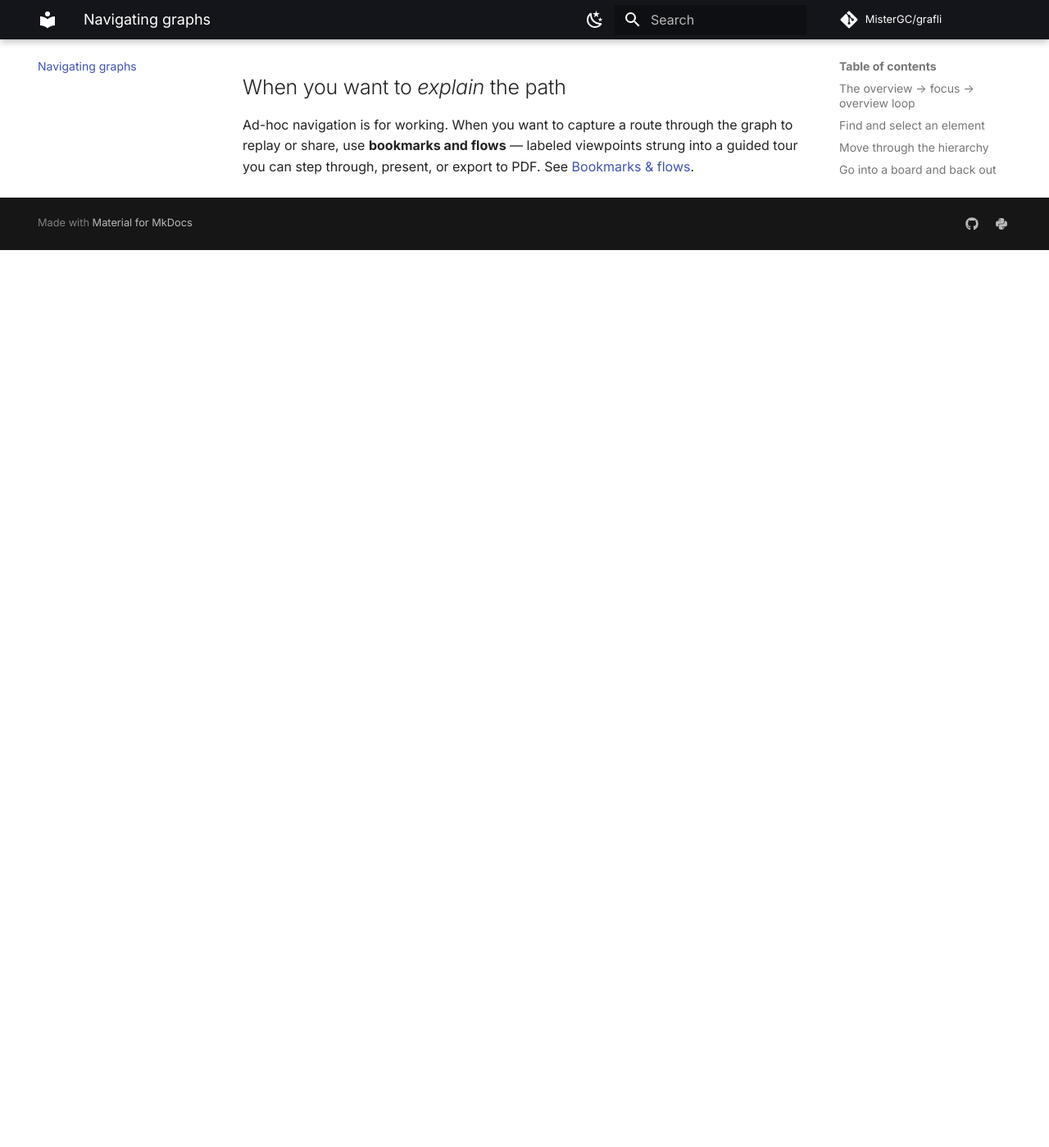
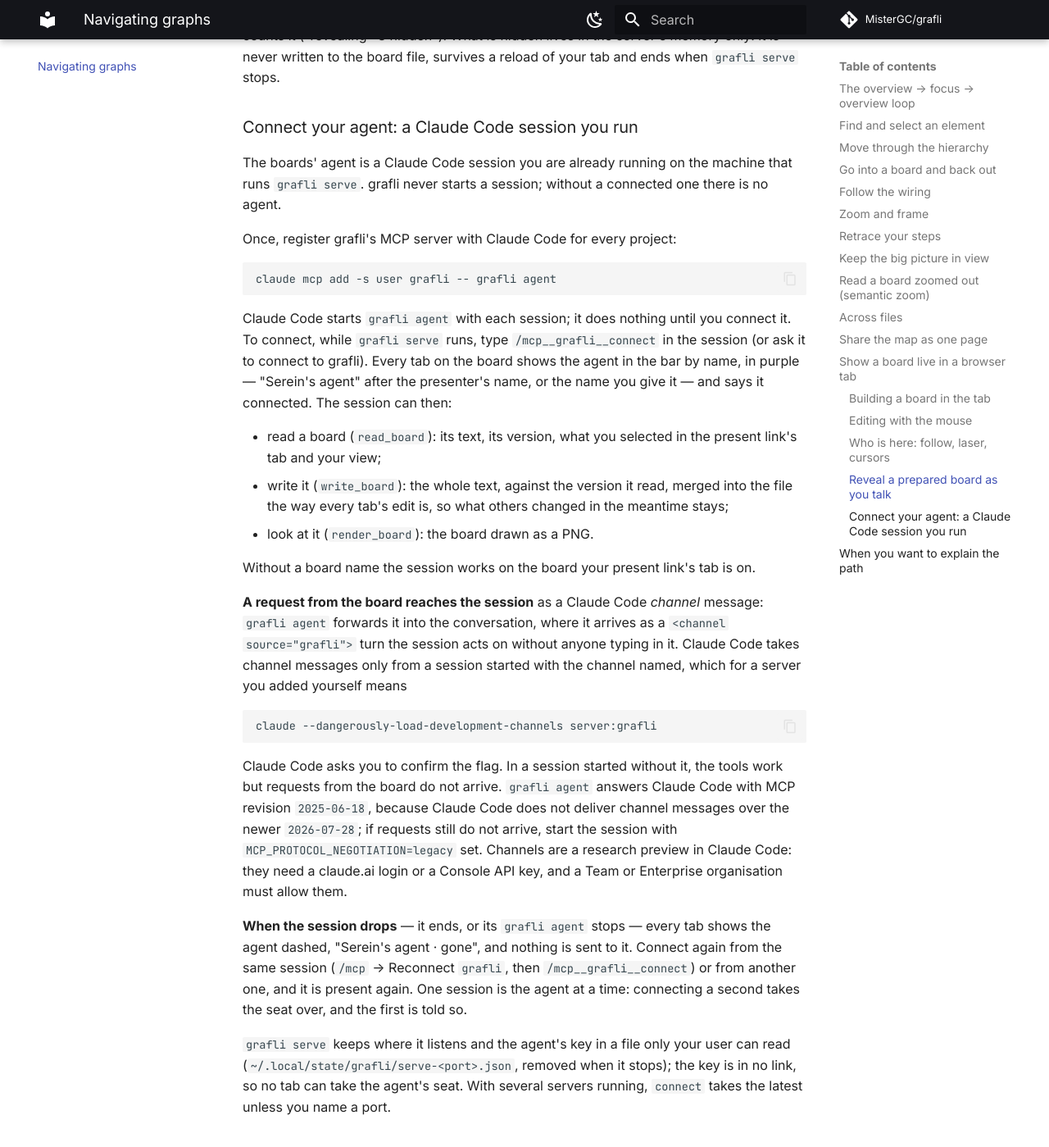
Before and after one commit to MisterGC/grafli, an MkDocs documentation site: the page built from docs/navigating.md, in a window 1280 px wide and 1400 px high, scrolled down 10357 px. Shown: the whole window at 82% size. Built offline with MkDocs 1.6.1 and Material for MkDocs 9.7.7, drawn with Linux system fonts in a browser that asks for light colours; comment, search, counter and statistics services are not loaded; before the commit the page ends 10662 px from its top, so only the background shows below that; some of the changed text lies outside the part shown.

Commit message:
Document connecting a Claude Code session as the boards' agent

````diff
--- a/docs/navigating.md
+++ b/docs/navigating.md
@@ -270,6 +270,8 @@ same key.
   that board's links.
 - `--reveal` starts every board with only its title showing; see
   [Reveal a prepared board](#reveal-a-prepared-board-as-you-talk).
+- A Claude Code session you already run can be the boards' agent; see
+  [Connect your agent](#connect-your-agent-a-claude-code-session-you-run).
 
 An edit link's tab can change the board: each edit is a small operation
 (move, rename, add a box, connect, delete, a `Q:` question, grafli lines)
@@ -385,6 +387,67 @@ still hidden as faint dashed outlines, and the bar counts it
 it is never written to the board file, survives a reload of your tab and
 ends when `grafli serve` stops.
 
+### Connect your agent: a Claude Code session you run
+
+The boards' agent is a Claude Code session you are already running on the
+machine that runs `grafli serve`. grafli never starts a session; without a
+connected one there is no agent.
+
+Once, register grafli's MCP server with Claude Code for every project:
+
+```bash
+claude mcp add -s user grafli -- grafli agent
+```
+
+Claude Code starts `grafli agent` with each session; it does nothing until
+you connect it. To connect, while `grafli serve` runs, type
+`/mcp__grafli__connect` in the session (or ask it to connect to grafli).
+Every tab on the board shows the agent in the bar by name, in purple —
+"Serein's agent" after the presenter's name, or the name you give it — and
+says it connected. The session can then:
+
+- read a board (`read_board`): its text, its version, what you selected in
+  the present link's tab and your view;
+- write it (`write_board`): the whole text, against the version it read,
+  merged into the file the way every tab's edit is, so what others changed
+  in the meantime stays;
+- look at it (`render_board`): the board drawn as a PNG.
+
+Without a board name the session works on the board your present link's
+tab is on.
+
+**A request from the board reaches the session** as a Claude Code
+*channel* message: `grafli agent` forwards it into the conversation, where
+it arrives as a `<channel source="grafli">` turn the session acts on
+without anyone typing in it. Claude Code takes channel messages only from a
+session started with the channel named, which for a server you added
+yourself means
+
+```bash
+claude --dangerously-load-development-channels server:grafli
+```
+
+Claude Code asks you to confirm the flag. In a session started without it,
+the tools work but requests from the board do not arrive. `grafli agent`
+answers Claude Code with MCP revision `2025-06-18`, because Claude Code
+does not deliver channel messages over the newer `2026-07-28`; if requests
+still do not arrive, start the session with
+`MCP_PROTOCOL_NEGOTIATION=legacy` set. Channels are a
+research preview in Claude Code: they need a claude.ai login or a Console
+API key, and a Team or Enterprise organisation must allow them.
+
+**When the session drops** — it ends, or its `grafli agent` stops — every
+tab shows the agent dashed, "Serein's agent · gone", and nothing is sent to
+it. Connect again from the same session (`/mcp` → Reconnect `grafli`, then
+`/mcp__grafli__connect`) or from another one, and it is present again. One
+session is the agent at a time: connecting a second takes the seat over,
+and the first is told so.
+
+`grafli serve` keeps where it listens and the agent's key in a file only
+your user can read (`~/.local/state/grafli/serve-<port>.json`, removed when
+it stops); the key is in no link, so no tab can take the agent's seat. With
+several servers running, `connect` takes the latest unless you name a port.
+
 ## When you want to *explain* the path
 
 Ad-hoc navigation is for working. When you want to capture a route through the
````
Also changed, not shown: CHANGELOG.md (+12 -0 lines), README.md (+3 -1 lines), 1 other file.
